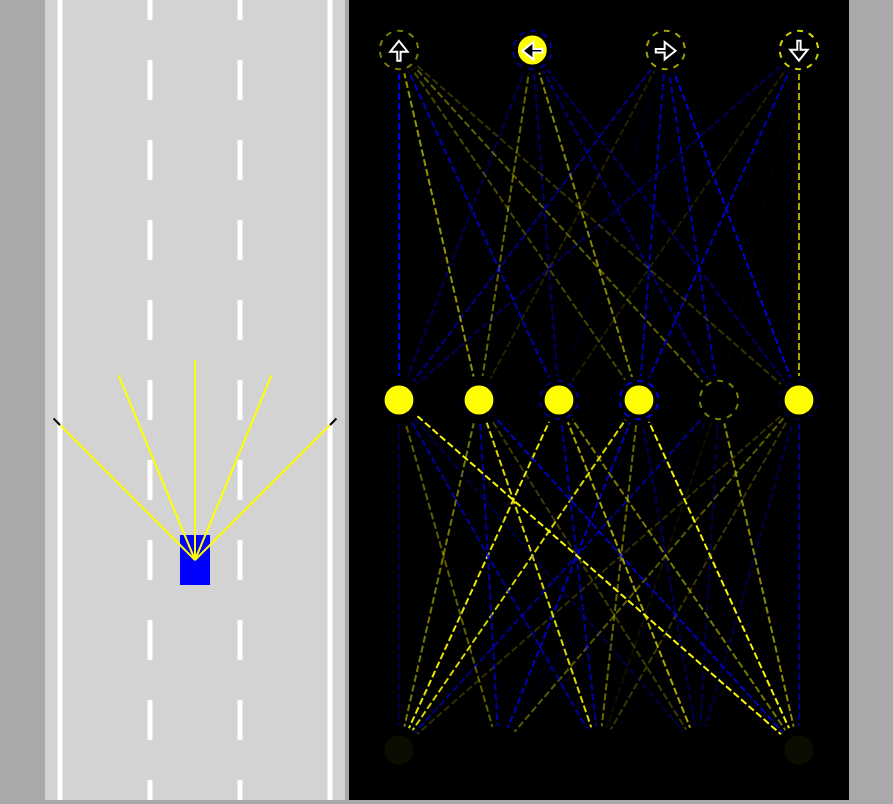
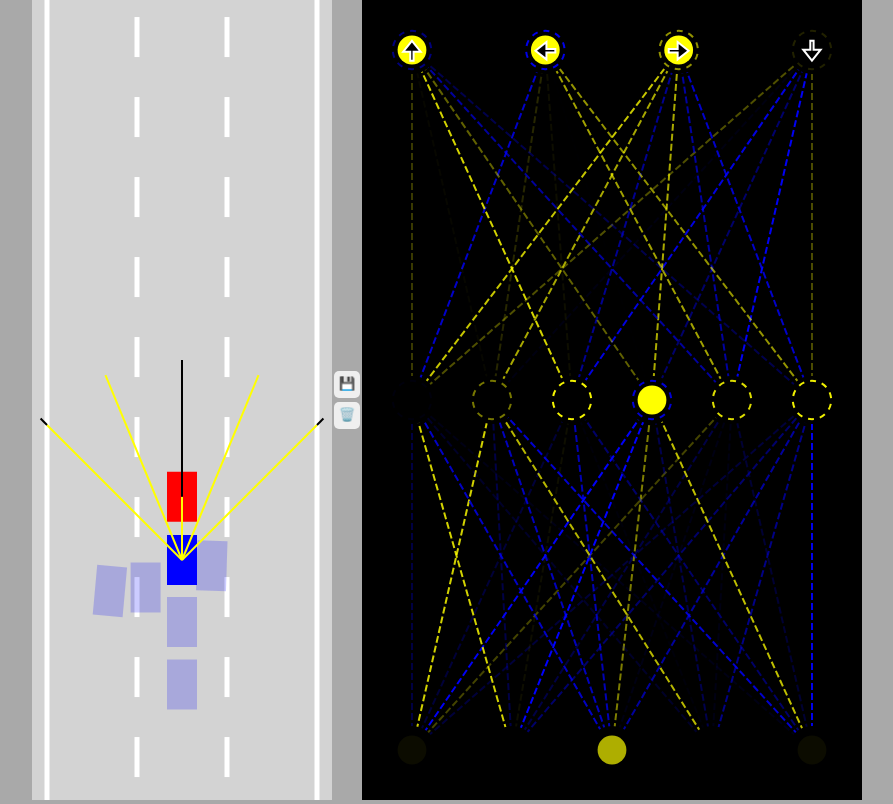
Before and after one commit to cur10sDEV/self-driving-car, a plain HTML site: page index.html in a window 1280 px wide. Shown: the whole page, without its empty margins (193-1086 px from the left). Drawn offline with Linux system fonts and the light colour scheme.

Commit message:
feat: add N cars to train and find the best which then can be saved to local storage

```diff
--- a/car.js
+++ b/car.js
@@ -166,7 +166,7 @@ class Car {
   }
 
   // draw the car on the canvas
-  draw(ctx, color) {
+  draw(ctx, color, drawSensors = false) {
     if (this.damaged) {
       ctx.fillStyle = "gray";
     } else {
@@ -184,7 +184,7 @@ class Car {
     ctx.fill();
 
     // now car can draw its own sensors
-    if (this.sensor) {
+    if (this.sensor && drawSensors) {
       this.sensor.draw(ctx);
     }
   }
--- a/index.html
+++ b/index.html
@@ -11,6 +11,9 @@
 <body>
   <canvas id="carCanvas">
   </canvas>
+  <div id="verticalButtons">
+    <button onclick="saveBestBrain()">💾</button><button onclick="discardBestBrain()">🗑️</button>
+  </div>
   <canvas id="networkCanvas">
   </canvas>
   <script src="./visualizer.js"></script>
--- a/index.js
+++ b/index.js
@@ -7,7 +7,17 @@ networkCanvas.width = 500;
 const networkCtx = networkCanvas.getContext("2d");
 
 const road = new Road(carCanvas.width / 2, carCanvas.width * 0.9, 3);
-const car = new Car(road.getLaneCenter(1), 100, 30, 50, true, true, 3.5);
+// const car = new Car(road.getLaneCenter(1), 100, 30, 50, true, true, 3.5);
+
+// generate cars for model training parallely
+const N = 100;
+const cars = generateCars(N);
+let bestCar = cars[0];
+// updating the best car if we have a best brain
+const bestBrain = getBestBrain();
+if (bestBrain) {
+  bestCar.brain = bestBrain;
+}
 
 // add traffic - multiple cars
 const traffic = [new Car(road.getLaneCenter(1), -100, 30, 50, false, false, 3)];
@@ -28,6 +38,34 @@ const traffic = [new Car(road.getLaneCenter(1), -100, 30, 50, false, false, 3)];
 //   );
 // }
 
+function generateCars(N) {
+  const cars = [];
+  for (let i = 0; i < N; i++) {
+    cars.push(new Car(road.getLaneCenter(1), 100, 30, 50, true, true, 3.5));
+  }
+
+  return cars;
+}
+
+// save the best brain to localStorage
+function saveBestBrain() {
+  localStorage.setItem("bestBrain", JSON.stringify(bestCar.brain));
+}
+
+// deletes the best brain from localStorage
+function discardBestBrain() {
+  localStorage.removeItem("bestBrain");
+}
+
+function getBestBrain() {
+  const bestBrain = localStorage.getItem("bestBrain");
+  if (bestBrain) {
+    return JSON.parse(bestBrain);
+  }
+
+  return null;
+}
+
 animate();
 
 // by default requestAnimation frame passes time value to this function as it is used as callback fn
@@ -36,28 +74,44 @@ function animate(time) {
   for (let i = 0; i < traffic.length; i++) {
     traffic[i].update(road.borders, []);
   }
-  car.update(road.borders, traffic); // passing the traffic so that car can interact with the traffic
+
+  for (let i = 0; i < cars.length; i++) {
+    cars[i].update(road.borders, traffic); // passing the traffic so that car can interact with the traffic
+  }
+
+  // finding the best car and selecting it i.e., the car that has the minimum y
+  // as it is moving forward the most
+  const bestCar = cars.find((c) => c.y === Math.min(...cars.map((c) => c.y)));
+
   // setting height here will make sure the carCanvas remains full size even upon window change
   carCanvas.height = window.innerHeight;
   networkCanvas.height = window.innerHeight;
 
   carCtx.save();
   // moving the road so to give the illusion as if a drone is filming from top
-  carCtx.translate(0, -car.y + carCanvas.height * 0.7); // placing the car at safe distance to see the traffic ahead
+  carCtx.translate(0, -bestCar.y + carCanvas.height * 0.7); // placing the car at safe distance to see the traffic ahead
 
   road.draw(carCtx);
   // draw traffic
   for (let i = 0; i < traffic.length; i++) {
     traffic[i].draw(carCtx, "red");
   }
-  car.draw(carCtx, "blue");
+
+  // making the cars semi transparent
+  carCtx.globalAlpha = 0.2;
+  for (let i = 0; i < cars.length; i++) {
+    cars[i].draw(carCtx, "blue");
+  }
+  carCtx.globalAlpha = 1;
+  // emphasizing on the main car and only drawing sensors for this car
+  bestCar.draw(carCtx, "blue", true);
 
   carCtx.restore();
 
   // slowing down the animation and in forward direction(-ve)
   networkCtx.lineDashOffset = -time / 50;
   // visualize the NN
-  Visualizer.drawNetwork(networkCtx, car.brain);
+  Visualizer.drawNetwork(networkCtx, bestCar.brain);
   // updates the scene based on refresh rate of the screen
   requestAnimationFrame(animate);
 }
--- a/styles.css
+++ b/styles.css
@@ -2,7 +2,22 @@ body {
   margin: 0;
   background: darkgray;
   overflow: hidden;
-  text-align: center;
+  display: flex;
+  justify-content: center;
+  align-items: center;
+}
+
+#verticalButtons {
+  display: flex;
+  flex-direction: column;
+}
+
+button {
+  border: none;
+  border-radius: 5px;
+  padding: 5px 5px 7px 5px;
+  margin: 2px;
+  cursor: pointer;
 }
 
 #carCanvas {
```
